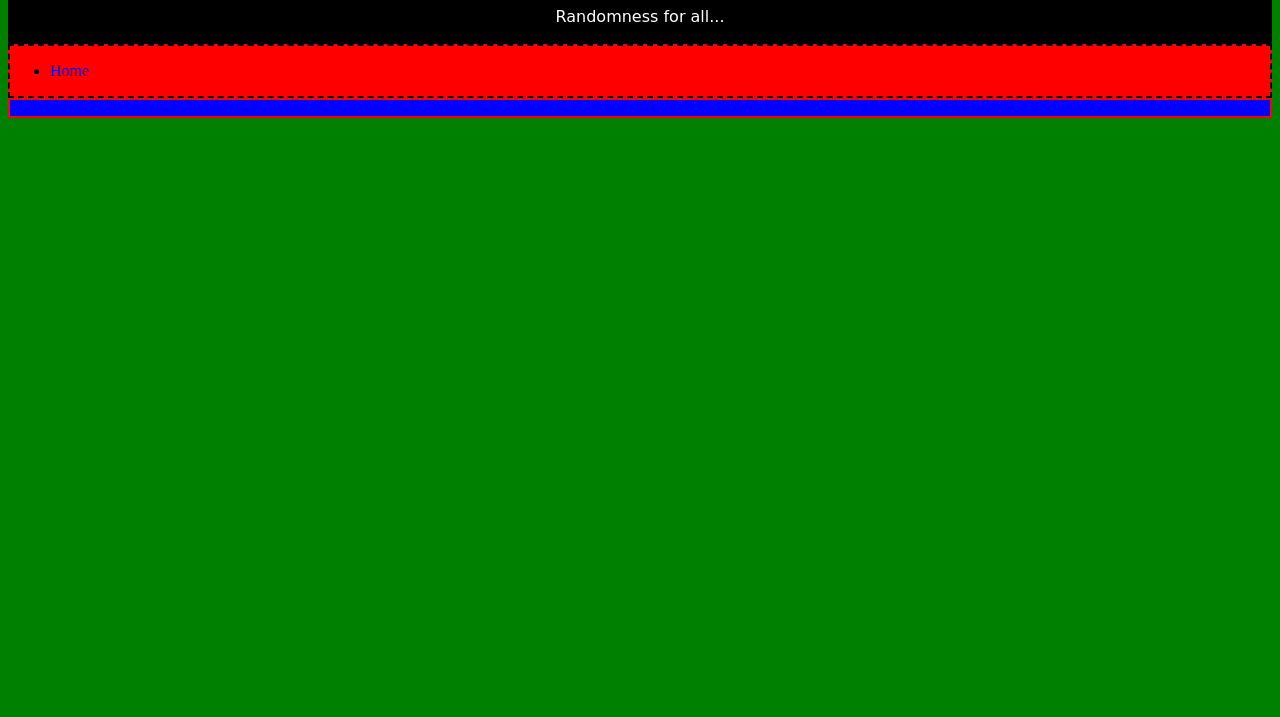
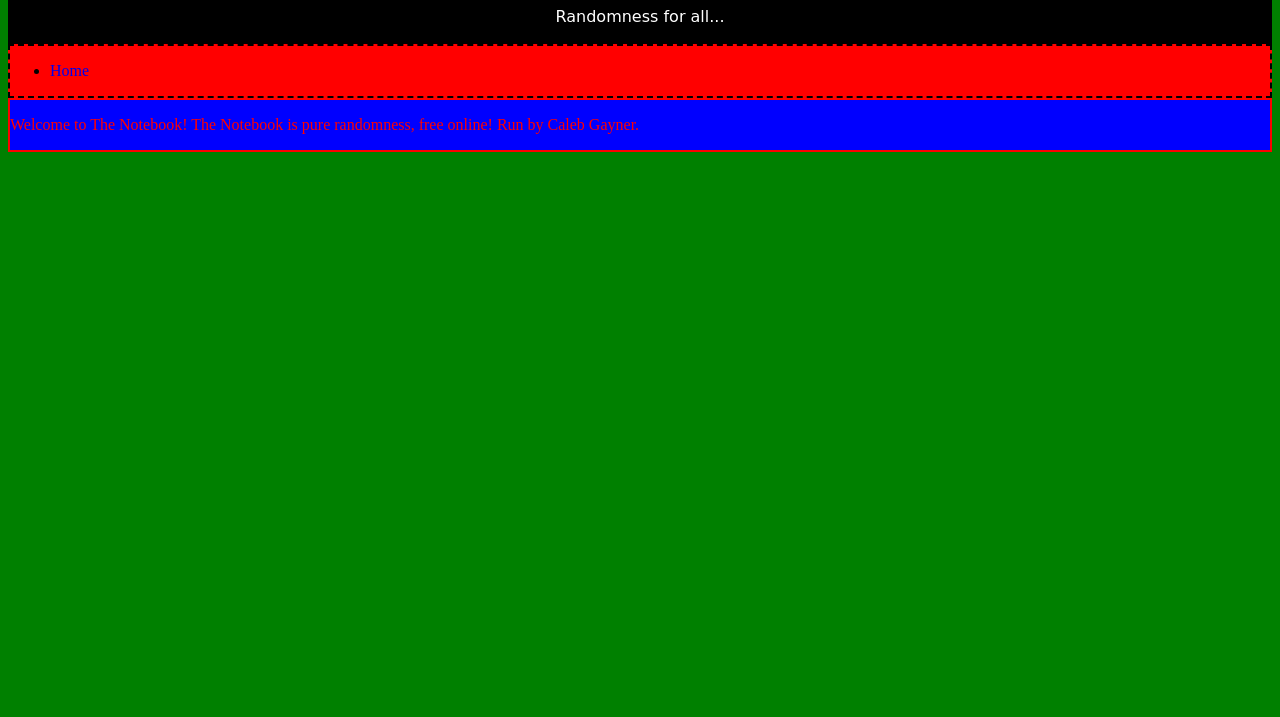
Before and after one commit to thenotebooklibrary/thenotebooklibrary.github.io, a plain HTML site: page index.html in a window 1280 px wide. Shown: the part 83-800 px from the top of the page. Drawn offline with Linux system fonts and the light colour scheme.

Commit message:
Update index.html
Added.

```diff
--- a/index.html
+++ b/index.html
@@ -15,7 +15,7 @@
    </ul>
   </div>
   <div class="about">
-   <p style="color:red"></p>
+   <p style="color:red">Welcome to The Notebook! The Notebook is pure randomness, free online! Run by Caleb Gayner.</p>
   </div>
  </body>
  </html>
```
